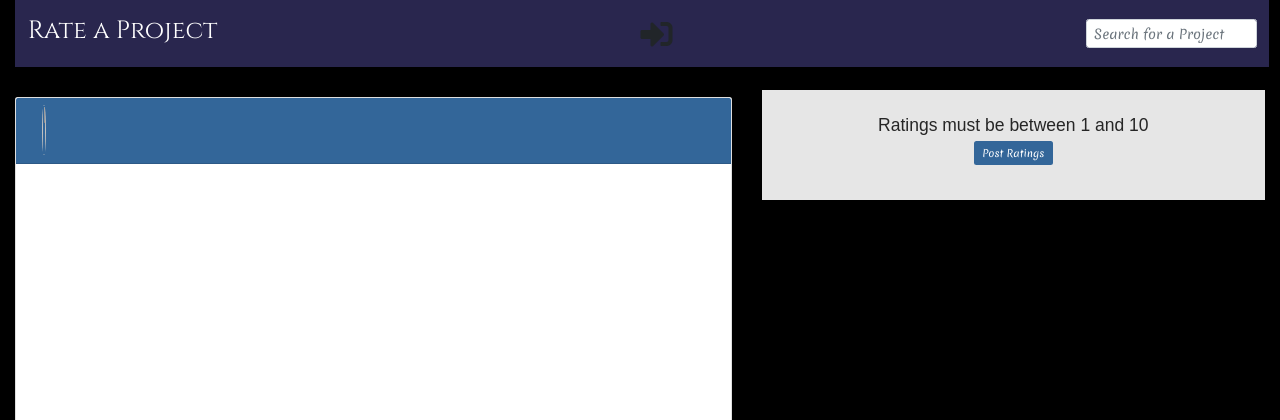
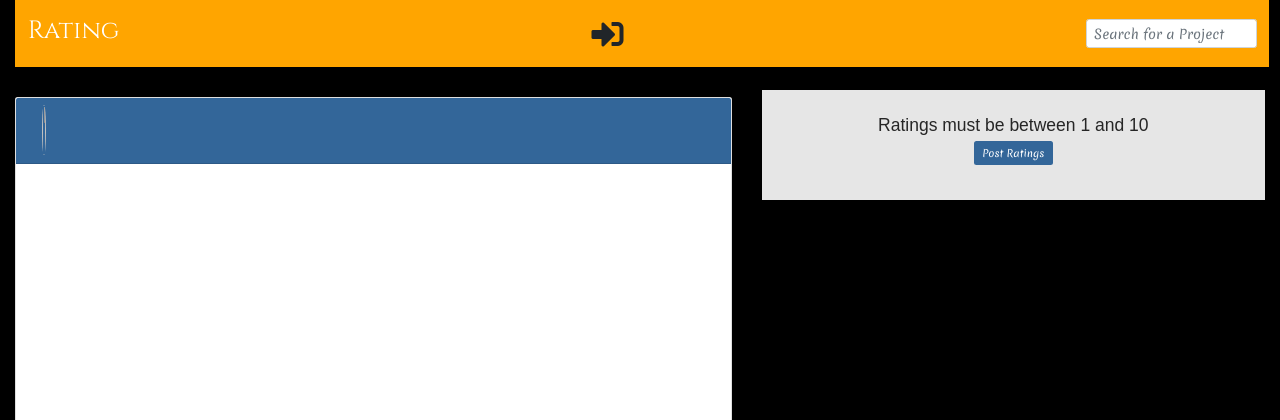
Before and after one commit to rmautia/project-api, a Django app: template rate/templates/rate.html in a window 1280 px wide. Shown: the top 420 px of the page. Run offline with Django 3.2, Linux system fonts and the light colour scheme; the template is opened without the code that fills it, so the values that code supplies are empty; parts of the project's set-up code (start-up, migrations or seed data) failed here and were passed over; some libraries are stand-ins or nearby versions; some web fonts are replaced.

```diff
--- a/rate/templates/navbar.html
+++ b/rate/templates/navbar.html
@@ -5,8 +5,8 @@
   </head>
   <body>
     <div class="container-fluid">
-      <nav class="navbar bg-nav jumbo" style=''>
-        <a class="navbar-brand text-white" href="{% url 'home' %}" style='font-size: xx-large'><h1>Rate a Project</h1></a>
+      <nav class="navbar bg-nav jumbo" style='background-color: orange;'>
+        <a class="navbar-brand text-white" href="{% url 'home' %}" style='font-size: xx-large'><h1>Rating</h1></a>
         {% if user.is_authenticated %}
           <a data-toggle="dropdown" class="lite text-white">User: {{user}}</a>
           <ul>
```
